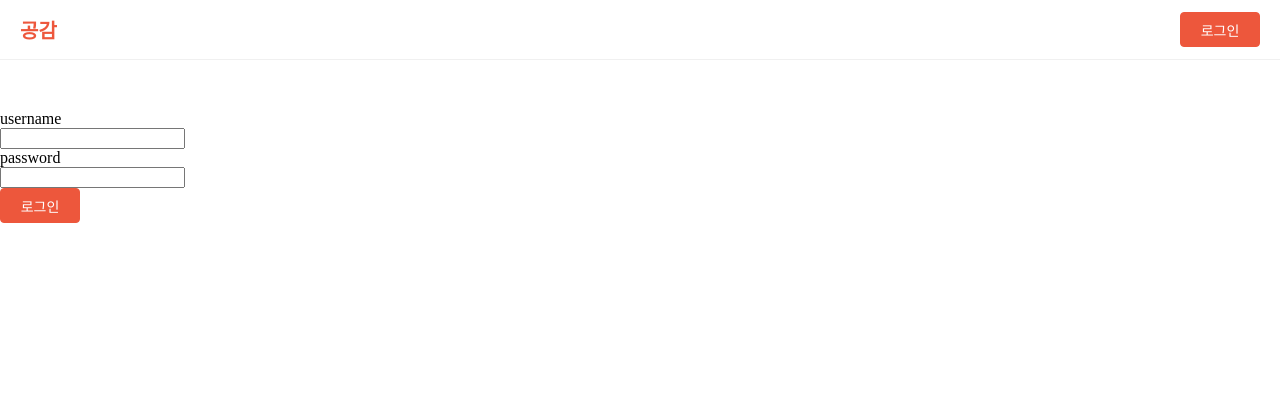
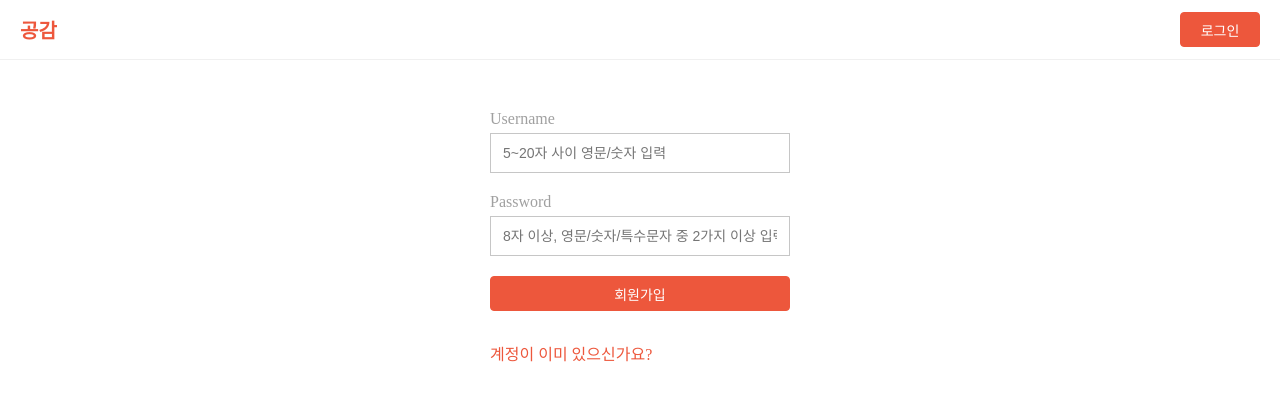
Before and after one commit to sungyun6789/empathy, a Next.js app: page /register in a window 1280 px wide. Shown: the top 400 px of the page. Built offline with nearby package versions, Linux system fonts and the light colour scheme.

Commit message:
feat: implement auth form layout

```diff
--- a/components/auth/AuthForm.tsx
+++ b/components/auth/AuthForm.tsx
@@ -1,25 +1,92 @@
+import { useFormik } from 'formik';
+import styled from 'styled-components';
+
+import { COLORS } from '~/lib/colors';
+
 import Button from '../system/Button';
+import Input from '../system/Input';
+
+import QuestionLink from './QuestionLink';
 
 interface Props {
   mode: 'login' | 'register';
 }
 
+interface AuthForm {
+  username: string;
+  password: string;
+}
+
+const AUTH_DESCRIPTIONS = {
+  login: {
+    usernamePlaceholder: '아이디를 입력하세요.',
+    passwordPlaceholder: '비밀번호를 입력하세요.',
+    buttonText: '로그인',
+    question: '계정이 없으신가요?',
+    actionLink: '/register',
+  },
+  register: {
+    usernamePlaceholder: '5~20자 사이 영문/숫자 입력',
+    passwordPlaceholder: '8자 이상, 영문/숫자/특수문자 중 2가지 이상 입력',
+    buttonText: '회원가입',
+    question: '계정이 이미 있으신가요?',
+    actionLink: '/login',
+  },
+} as const;
+
 const AuthForm = ({ mode }: Props) => {
+  const { usernamePlaceholder, passwordPlaceholder, buttonText, question, actionLink } = AUTH_DESCRIPTIONS[mode];
+
+  const { handleChange, handleSubmit } = useFormik<AuthForm>({
+    initialValues: { username: '', password: '' },
+    onSubmit: (formValue) => {
+      /** TODO: mode에 따라서 api call */
+      console.log(formValue);
+      return undefined;
+    },
+  });
+
   return (
-    <form>
-      <div>
-        <div>username</div>
-        <input />
-      </div>
+    <Block>
+      <form onSubmit={handleSubmit}>
+        <InputGroup>
+          <Label>Username</Label>
+          <Input name="username" onChange={handleChange} placeholder={usernamePlaceholder} />
+        </InputGroup>
 
-      <div>
-        <div>password</div>
-        <input />
-      </div>
+        <InputGroup>
+          <Label>Password</Label>
+          <Input name="password" onChange={handleChange} placeholder={passwordPlaceholder} />
+        </InputGroup>
 
-      <Button>로그인</Button>
-    </form>
+        <Button width="100%" type="submit">
+          {buttonText}
+        </Button>
+
+        <QuestionLink actionLink={actionLink} question={question} />
+      </form>
+    </Block>
   );
 };
 
 export default AuthForm;
+
+const Block = styled.main`
+  display: flex;
+  justify-content: center;
+  align-items: center;
+  margin: auto;
+  box-sizing: border-box;
+`;
+
+const InputGroup = styled.div`
+  width: 300px;
+  margin-bottom: 20px;
+`;
+
+const Label = styled.label`
+  display: block;
+  margin-bottom: 5px;
+  color: ${COLORS.gray2};
+  text-decoration: none;
+`;
```
